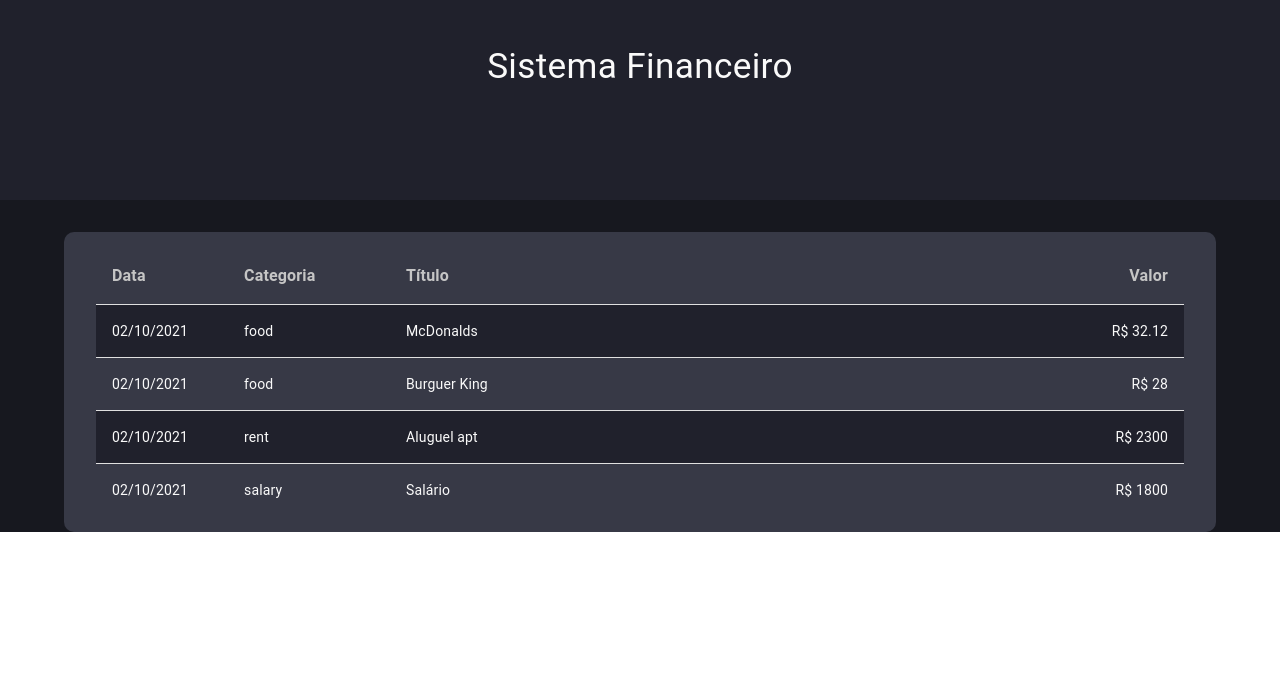
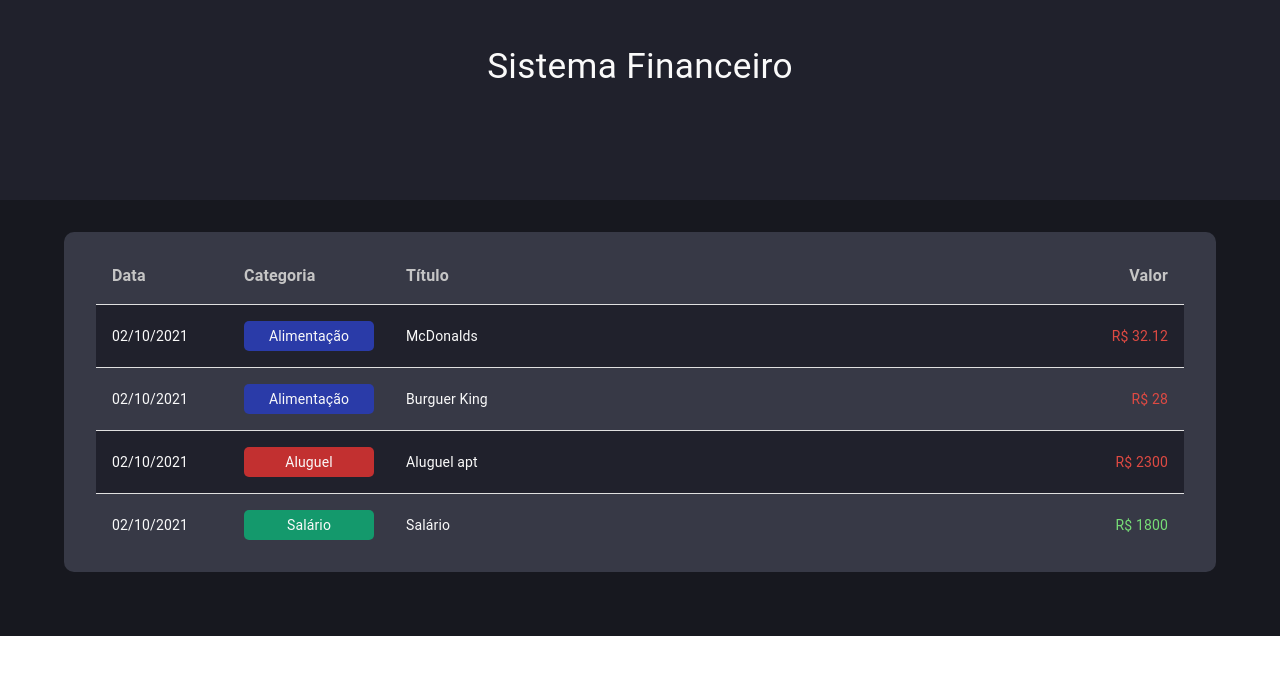
Before and after one commit to MarcosVel/Finance, a React (Create React App) app: page / in a window 1280 px wide. Shown: the top 674 px of the page. Built offline with nearby package versions, Linux system fonts and the light colour scheme.

Commit message:
table row data change color

```diff
--- a/src/App.styles.ts
+++ b/src/App.styles.ts
@@ -22,5 +22,5 @@ export const HeaderText = styled(Typography)`
 
 export const Body = styled(Container)`
   /* background-color: ${COLORS.purpleGray}; */
-  margin-bottom: 32px;
+  padding-bottom: 64px;
 `
--- a/src/components/TableItem/index.tsx
+++ b/src/components/TableItem/index.tsx
@@ -1,4 +1,5 @@
 import { Table, TableBody, TableHead, TableRow } from '@material-ui/core';
+import { categories } from '../../data/categories';
 import { formatDate } from '../../helpers/dateFilter';
 import { Item } from '../../types/Item';
 import * as C from './styles';
@@ -10,12 +11,20 @@ type Props = {
 export const TableItem = ({ item }: Props) => {
   return (
     <C.StyledTableRow>
-      <C.StyledTableCell component="th" scope="row">
+      <C.StyledTableCell>
         { formatDate(item.date) }
       </C.StyledTableCell>
-      <C.StyledTableCell>{ item.category }</C.StyledTableCell>
+      <C.StyledTableCell>
+        <C.Category variant='inherit' backColor={ categories[ item.category ].color }>
+          { categories[ item.category ].title }
+        </C.Category>
+      </C.StyledTableCell>
       <C.StyledTableCell>{ item.title }</C.StyledTableCell>
-      <C.StyledTableCell align="right">R$ { item.value }</C.StyledTableCell>
+      <C.StyledTableCell align="right">
+        <C.Value variant='inherit' color={ categories[ item.category ].expense ? '#DE4A43' : '#77DD77' }>
+          R$ { item.value }
+        </C.Value>
+      </C.StyledTableCell>
     </C.StyledTableRow>
   )
 }
--- a/src/components/TableItem/styles.ts
+++ b/src/components/TableItem/styles.ts
@@ -1,4 +1,4 @@
-import { TableContainer, TableCell, tableCellClasses, TableRow } from '@material-ui/core';
+import { TableContainer, TableCell, tableCellClasses, TableRow, Typography } from '@material-ui/core';
 import styled from 'styled-components';
 import { COLORS } from '../../colors';
 
@@ -18,3 +18,15 @@ export const StyledTableRow = styled(TableRow)`
     border: 0;
   }
 `;
+
+export const Category = styled(Typography) <{ backColor: string }>`
+  padding: 5px;
+  border-radius: 5px;
+  text-align: center;
+  color: ${COLORS.white};
+  background-color: ${props => props.backColor};
+`
+
+export const Value = styled(Typography) <{ color: string }>`
+  color: ${props => props.color};
+`
--- a/src/data/categories.ts
+++ b/src/data/categories.ts
@@ -1,7 +1,7 @@
 import { Category } from '../types/Category';
 
 export const categories: Category = {
-  food: { title: 'Alimentação', color: 'blue', expense: true },
-  rent: { title: 'Aluguel', color: 'brown', expense: true },
-  salary: { title: 'Salário', color: 'green', expense: false },
+  food: { title: 'Alimentação', color: '#2a3ba8', expense: true },
+  rent: { title: 'Aluguel', color: '#c23030', expense: true },
+  salary: { title: 'Salário', color: '#14996c', expense: false },
 }
```
